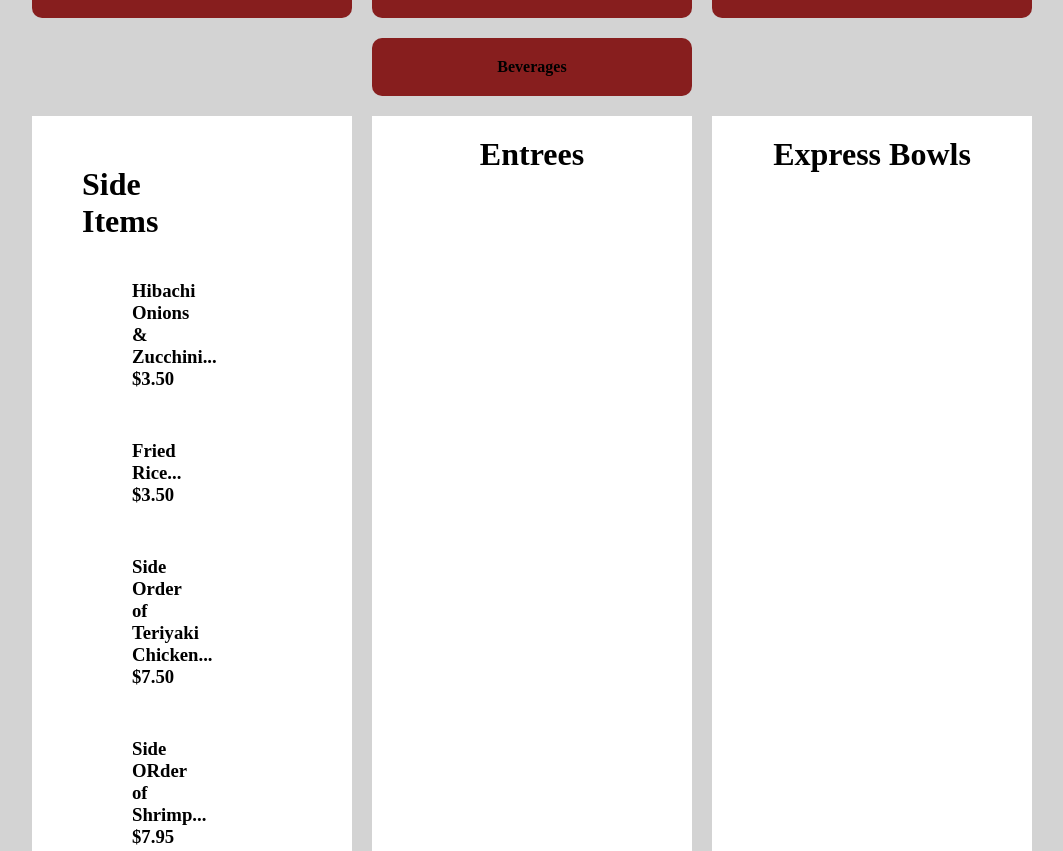
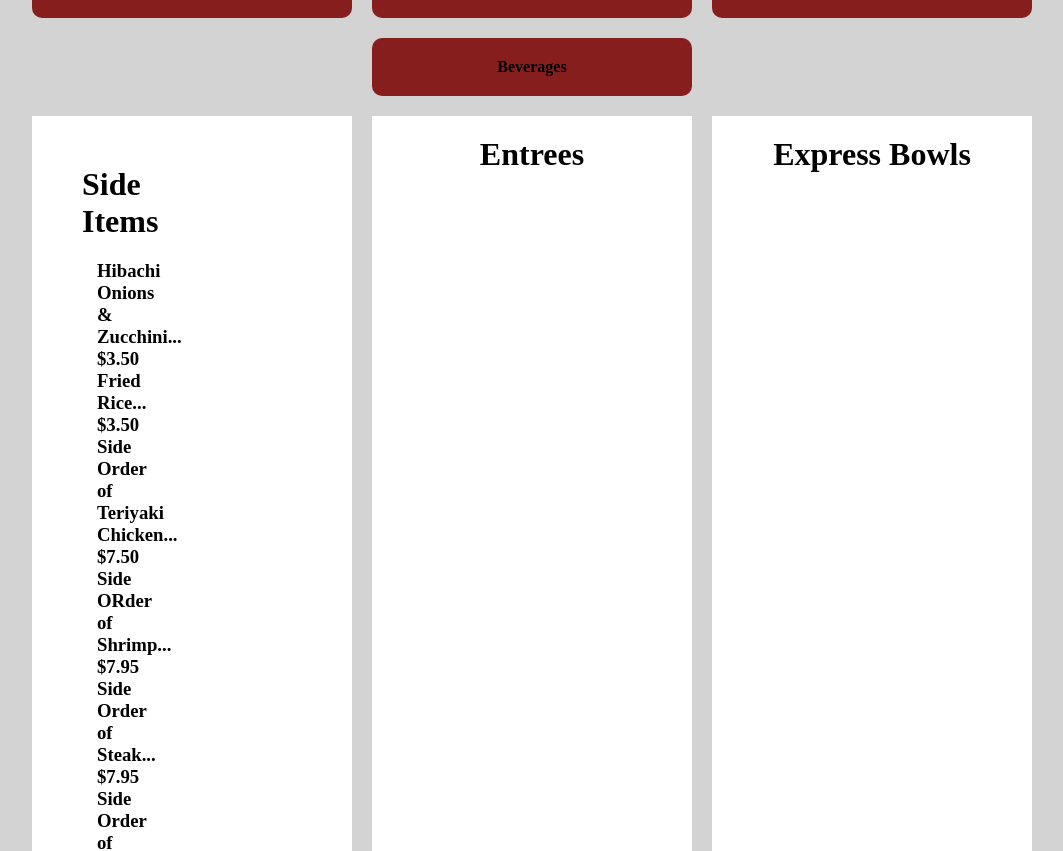
Before and after one commit to dchen8419/New_Tokyo_Express, a React (Create React App) app: page / in a window 1280 px wide. Shown: the part 288-1139 px from the top of the page, without its empty margins (108-1171 px from the left). Built offline with nearby package versions, Linux system fonts and the light colour scheme.

Commit message:
added menu items

```diff
--- a/src/Components/Menu/Card/Card.css
+++ b/src/Components/Menu/Card/Card.css
@@ -1,5 +1,12 @@
-.card-container h3 {
-    margin: 10px 50px 50px 20px;
+.card-container ul {
+    display: flex;
+    justify-content: center;
+    align-items: center;
+}
+
+
+.card-container div {
+    margin: auto;
 }
 
 .card-container h1 {
--- a/src/Components/Menu/Menu.css
+++ b/src/Components/Menu/Menu.css
@@ -7,7 +7,7 @@
 }
 
 .menu-container div {
-    align-items: center;
+    /* align-items: center; */
     margin: 10px;
     width: 25%;
     padding: 20px;
```
